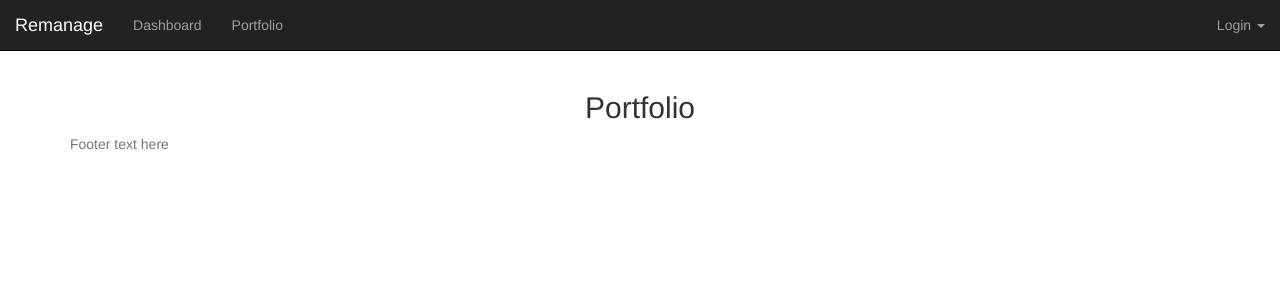
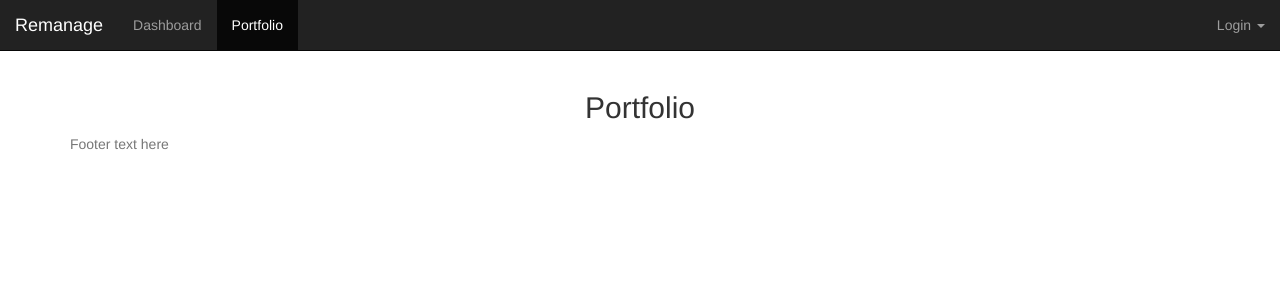
Before and after one commit to selamuru/realup, a Django app: page /portfolio/ in a window 1280 px wide. Shown: the top 300 px of the page. Run offline with Django 3.2, Linux system fonts and the light colour scheme; parts of the project's set-up code (start-up, migrations or seed data) failed here and were passed over; some libraries are stand-ins or nearby versions.

Commit message:
Fix /portfolio link on nav bar

```diff
--- a/remanage/templates/navigation.html
+++ b/remanage/templates/navigation.html
@@ -17,10 +17,10 @@
         <li><a href="/">Dashboard</a></li>
 {% endif %}
 
-{% if "/portfolio" == request.path %}
-        <li class="active"><a href="/">Portfolio</a></li>
+{% if "/portfolio/" == request.path %}
+        <li class="active"><a href="/portfolio">Portfolio</a></li>
 {% else %}
-        <li><a href="/">Portfolio</a></li>
+        <li><a href="/portfolio">Portfolio</a></li>
 {% endif %}
       </ul>
 
```
